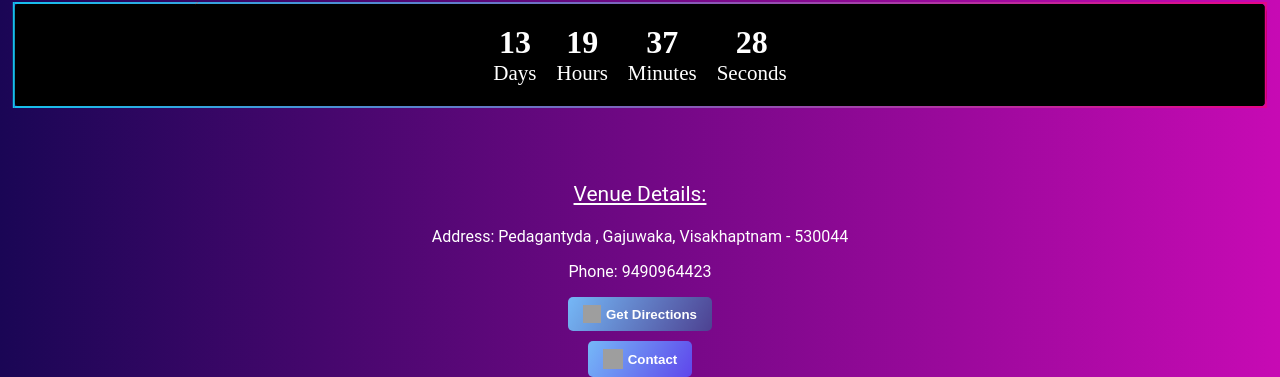
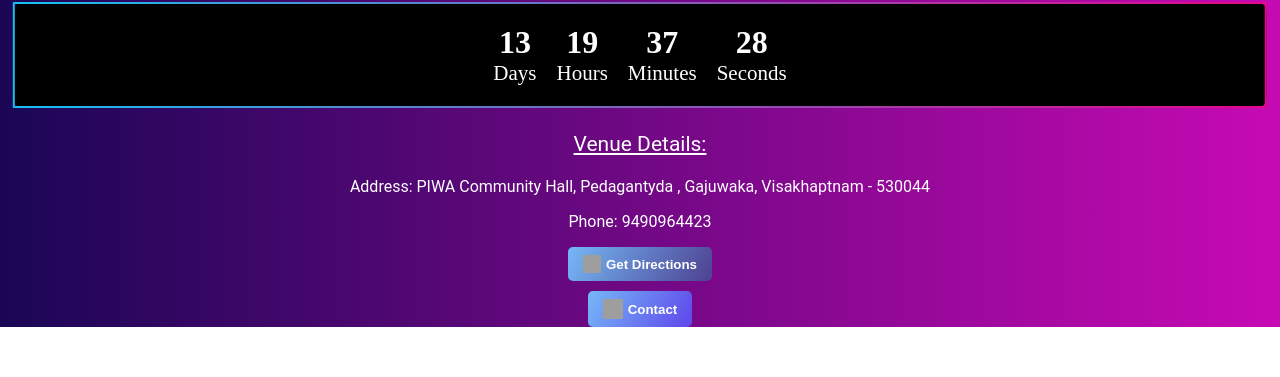
Before and after one commit to mohan-palleti/invitation, a React (Vite) app: page / in a window 1280 px wide. Shown: the part 553-930 px from the top of the page. After the commit the page ends 880 px from the top, so only its background shows below. Built offline with nearby package versions, Linux system fonts and the light colour scheme; grey boxes are pictures that could not be loaded.

Commit message:
added margin

```diff
--- a/src/App.css
+++ b/src/App.css
@@ -22,6 +22,7 @@ body{
 .addressBox {
   font-family: "Roboto";
   text-align: center;
+  margin-top: -50px;
 }
 .addressBox h3 {
   text-decoration: underline;
--- a/src/components/Details.jsx
+++ b/src/components/Details.jsx
@@ -8,7 +8,7 @@ export const Details = () => {
     <div>
       <div className="addressBox">
         <h3>Venue Details:</h3>
-        <p>Address: Pedagantyda , Gajuwaka, Visakhaptnam - 530044</p>
+        <p>Address: PIWA Community Hall, Pedagantyda , Gajuwaka, Visakhaptnam - 530044</p>
         <p>Phone: 9490964423</p>
         <div className="buttonBox">
           <button
@@ -29,7 +29,7 @@ export const Details = () => {
         <div className="buttonBox">
           <button
             className="contactBtn"
-            onClick={() => window.open("tel:7075099932")}
+            onClick={() => window.open("tel:9490964423")}
           >
             <img
               width="20"
```
